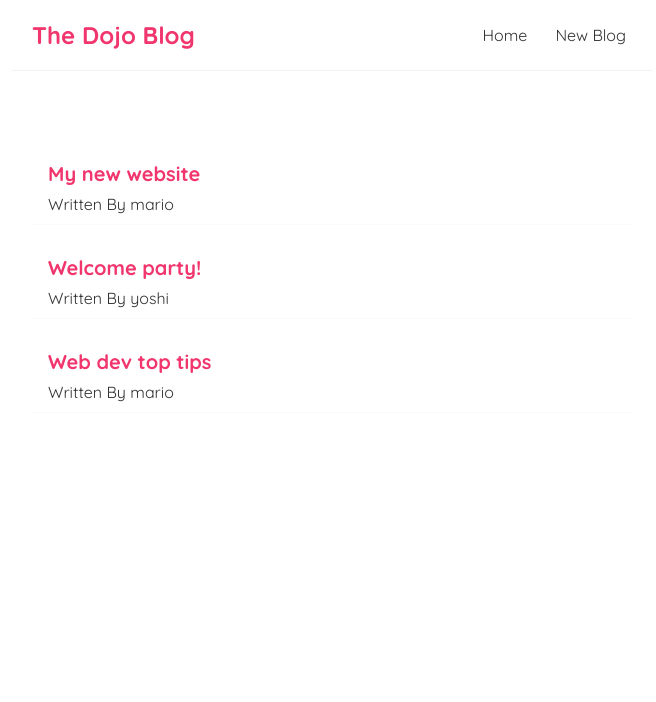
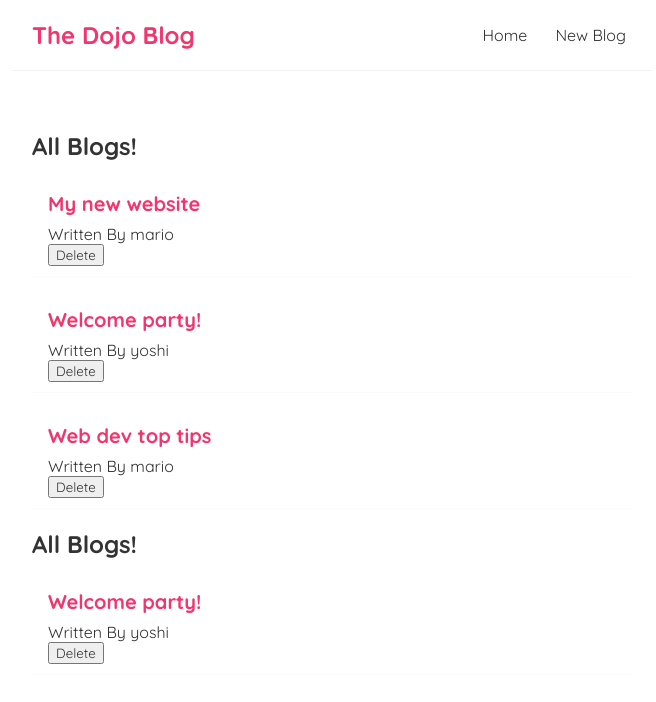
Before and after one commit to Zak-aden1/blog-project, a React (Create React App) app: page / in a window 1280 px wide. Shown: the top 702 px of the page, without its empty margins (308-964 px from the left). Built offline with nearby package versions, Linux system fonts and the light colour scheme.

Commit message:
delete functionality added

```diff
--- a/src/Components/BlogList/BlogList.jsx
+++ b/src/Components/BlogList/BlogList.jsx
@@ -1,9 +1,17 @@
 import React from 'react'
+import styles from './BlogList.module.scss'
 
-const BlogList = () => {
+const BlogList = ({blogs, handleDelete}) => {
     return (
         <div>
-
+            <h2>All Blogs!</h2>
+             {blogs.map((blog) => (
+                <div className={styles.blogPreview} key={blog.id}>
+                    <h2>{blog.title}</h2>
+                    <p>Written By {blog.author}</p>
+                    <button onClick={() => {handleDelete(blog.id)}}>Delete</button>
+                </div>
+            ))}
         </div>
     )
 }
--- a/src/Components/BlogList/BlogList.module.scss
+++ b/src/Components/BlogList/BlogList.module.scss
@@ -0,0 +1,16 @@
+/* blog previews / list */
+.blogPreview {
+    padding: 10px 16px;
+    margin: 20px 0;
+    border-bottom: 1px solid #fafafa;
+}
+
+.blogPreview:hover {
+    box-shadow: 1px 3px 5px rgba(0, 0, 0, 0.1);
+}
+
+.blogPreview h2 {
+    font-size: 20px;
+    color: #f1356d;
+    margin-bottom: 8px;
+}
--- a/src/Components/Home/Home.jsx
+++ b/src/Components/Home/Home.jsx
@@ -1,6 +1,7 @@
 import React from 'react'
 import styles from './Home.module.scss'
 import { useState } from 'react'
+import BlogList from '../BlogList'
 
 const Home = () => {
     const [blogs, setBlogs] =useState([
@@ -8,14 +9,15 @@ const Home = () => {
     { title: 'Welcome party!', body: 'lorem ipsum...', author: 'yoshi', id: 2 },
     { title: 'Web dev top tips', body: 'lorem ipsum...', author: 'mario', id: 3 }
   ])
+
+  const handleDelete = (id) => {
+    const newBlog = blogs.filter((blog) => blog.id != id)
+    setBlogs(newBlog)
+  }
     return (
         <div className={styles.home}>
-            {blogs.map((blog) => (
-                <div className={styles.blogPreview} key={blog.id}>
-                    <h2>{blog.title}</h2>
-                    <p>Written By {blog.author}</p>
-                </div>
-            ))}
+            <BlogList blogs={blogs} handleDelete={handleDelete}/>
+            <BlogList blogs={blogs.filter((blog) => blog.author.includes('yoshi'))} />
         </div>
     )
 }
```
